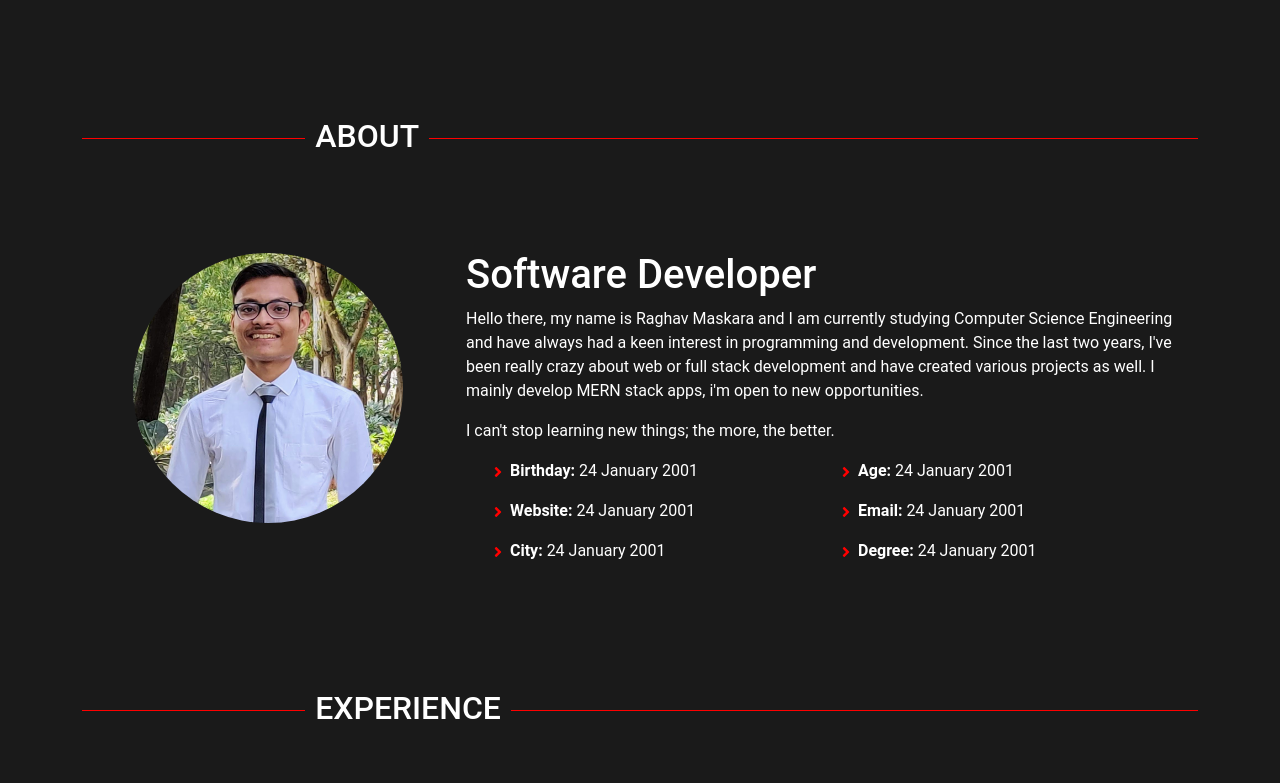
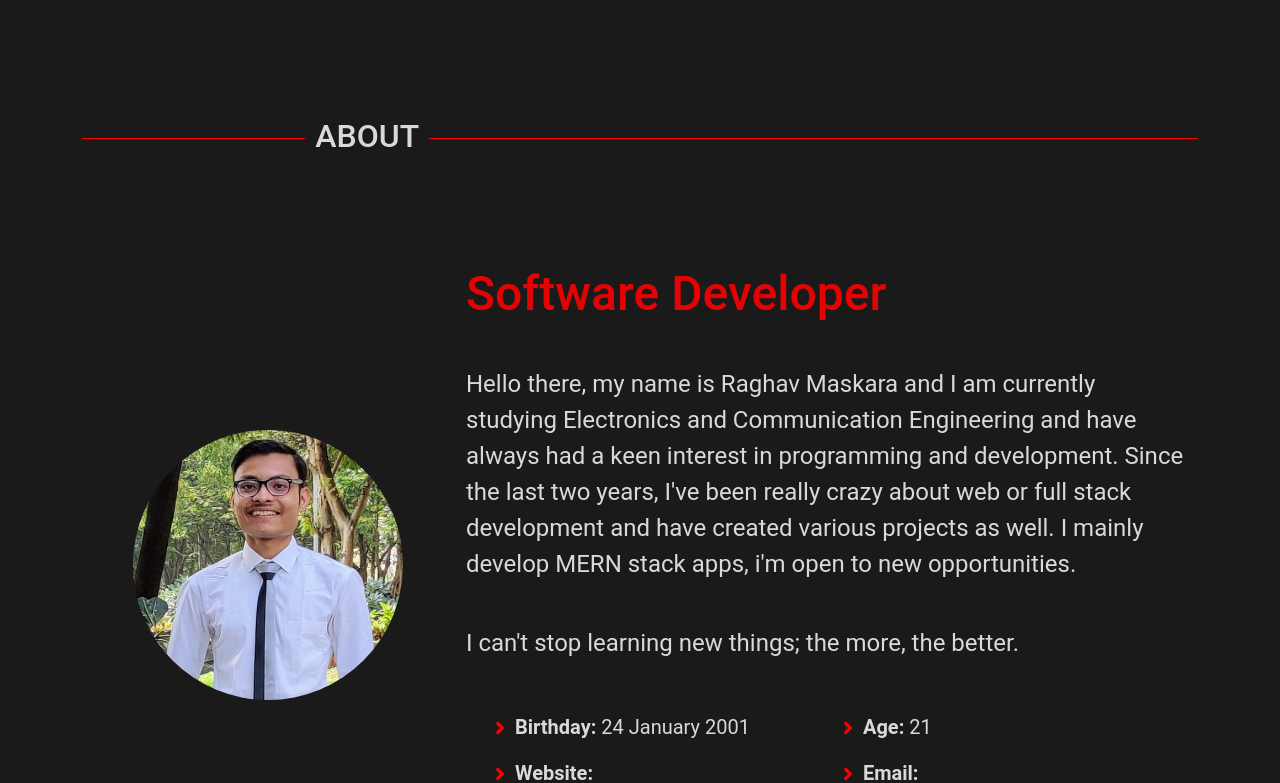
Before and after one commit to RaghavMaskara21/portfolio, a React (Create React App) app: page / in a window 1280 px wide. Shown: the part 802-1585 px from the top of the page. Built offline with nearby package versions, Linux system fonts and the light colour scheme.

Commit message:
added about contents

```diff
--- a/src/App.css
+++ b/src/App.css
@@ -3,6 +3,7 @@
   background-color: #1a1a1a;
   margin: 0;
   padding: 0;
+  color: #D9D9D9;
 }
 .bg-dark{
   background-color: #1a1a1a;
--- a/src/Pages/About/About.js
+++ b/src/Pages/About/About.js
@@ -11,16 +11,17 @@ function About() {
             <div className='col-lg-4 divpic' >
                 <img src={mypic} className="mypic" alt='raghav_maskara' ></img>
             </div>
-            <div className='col-lg-8'>
-                <h1>Software Developer</h1>
+            <div className='col-lg-8 fs-4'>
+              <div>
+                <h1 id="txt1">Software Developer</h1>
                 {/* <p>I am a Software Developer based in India.</p> */}
-                <p>
-                Hello there, my name is Raghav Maskara and I am currently studying Computer Science Engineering and have always had a keen interest in programming and development. Since the last two years, I've been really crazy about web or full stack development and have created various projects as well. I mainly develop MERN stack apps, i'm open to new opportunities.
+                <p id='txt2'>
+                Hello there, my name is Raghav Maskara and I am currently studying Electronics and Communication Engineering and have always had a keen interest in programming and development. Since the last two years, I've been really crazy about web or full stack development and have created various projects as well. I mainly develop MERN stack apps, i'm open to new opportunities.
                 </p>
-                <p>
+                <p id='txt3'>
                 I can't stop learning new things; the more, the better.
                 </p>
-
+                </div>
 
 
                 {/* <div className='abtskills'>
@@ -31,28 +32,28 @@ function About() {
                 <div className='sk5'>HTML/CSS</div>
                 </div> */}
 
-                <div className='container'>
+                <div className='container fs-5'>
                 <div className='row'>
                 <div className='col-6'>
                   <div>
                     <p> <span className='righticon'> <FaAngleRight/></span> <strong> Birthday:</strong> 24 January 2001</p>
                   </div>
                   <div>
-                    <p> <span className='righticon'> <FaAngleRight/></span> <strong> Website:</strong> 24 January 2001</p>
+                    <p> <span className='righticon'> <FaAngleRight/></span> <strong> Website:</strong> www.raghavmaskara.com </p>
                   </div>
                   <div>
-                    <p> <span className='righticon'> <FaAngleRight/></span> <strong> City:</strong> 24 January 2001</p>
+                    <p> <span className='righticon'> <FaAngleRight/></span> <strong> City:</strong> Surat, India</p>
                   </div>
                 </div>
                 <div className='col-6'>
                 <div>
-                    <p> <span className='righticon'> <FaAngleRight/></span> <strong> Age:</strong> 24 January 2001</p>
+                    <p> <span className='righticon'> <FaAngleRight/></span> <strong> Age:</strong> 21 </p>
                   </div>
                   <div>
-                    <p> <span className='righticon'> <FaAngleRight/></span> <strong> Email:</strong> 24 January 2001</p>
+                    <p> <span className='righticon'> <FaAngleRight/></span> <strong> Email:</strong> raghavmaskara@gmail.com</p>
                   </div>
                   <div>
-                    <p> <span className='righticon'> <FaAngleRight/></span> <strong> Degree:</strong> 24 January 2001</p>
+                    <p> <span className='righticon'> <FaAngleRight/></span> <strong> Degree:</strong> ECE, B.Tech</p>
                   </div>
                 </div>
                 </div>
--- a/src/Pages/About/about.css
+++ b/src/Pages/About/about.css
@@ -24,7 +24,6 @@
     margin: auto;
     justify-content: center;
     display: flex;
-    margin-bottom: 5%;
 }
 .mypic{
     width: 270px;
@@ -32,9 +31,21 @@
     border-radius: 50%;
 
 }
-.righticon{
-    color: red;
+.col-6 .righticon svg path{
+    color: red ;
 }
+#txt1{
+    color: #ff0000e3;
+    margin: 2% 0;
+    font-size: 3rem;
+}
+#txt2{
+margin: 6% 0;
+}
+#txt3{
+margin-bottom: 7%;
+}
+
 
 
 
--- a/src/Pages/Home/Home.css
+++ b/src/Pages/Home/Home.css
@@ -78,6 +78,7 @@ min-height: 500px;
 }
 .text6 .btn{
   background-color: #017791;
+  border-color: #edc661;
 }
 .bg-dark {
   background-color: black;
```
